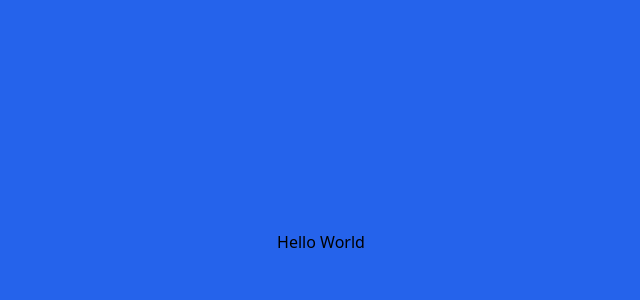
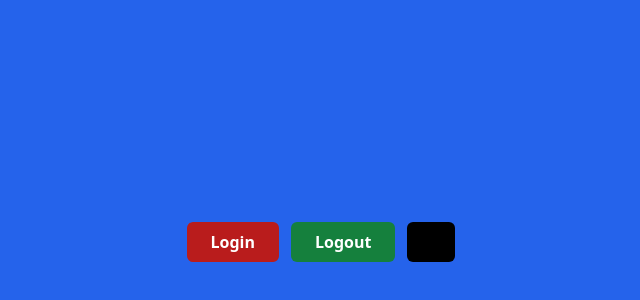
Before and after one commit to komarnetwork/my-react-app, a React (Vite) app: page / in a window 1280 px wide. Shown: the part 158-458 px from the top of the page, without its empty margins (319-959 px from the left). Built offline with nearby package versions, Linux system fonts and the light colour scheme.

Commit message:
Component & Props

```diff
--- a/src/App.jsx
+++ b/src/App.jsx
@@ -1,7 +1,23 @@
+const Button = (props) => {
+  const { variant = 'bg-black', children } = props;
+  return (
+    <button
+      className={`h-10 px-6 font-semibold rounded-md ${variant} text-white`}
+      type='submit'
+    >
+      {children}
+    </button>
+  );
+};
+
 function App() {
   return (
     <div className='flex justify-center bg-blue-600 items-center h-screen'>
-      <h1>Hello World</h1>
+      <div className='flex gap-x-3'>
+        <Button variant='bg-red-700'>Login</Button>
+        <Button variant='bg-green-700'>Logout</Button>
+        <Button></Button>
+      </div>
     </div>
   );
 }
```
Also changed, not shown: eslint.config.js (+8 -6 lines).
